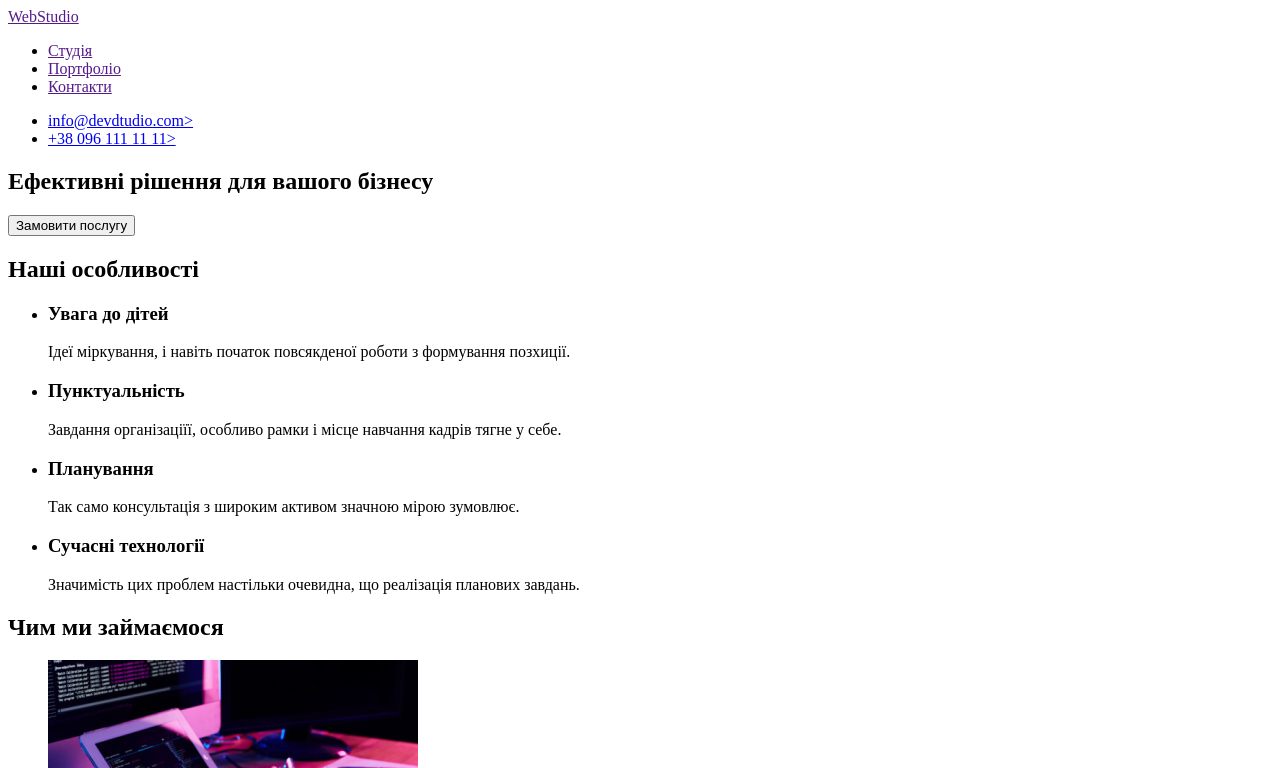
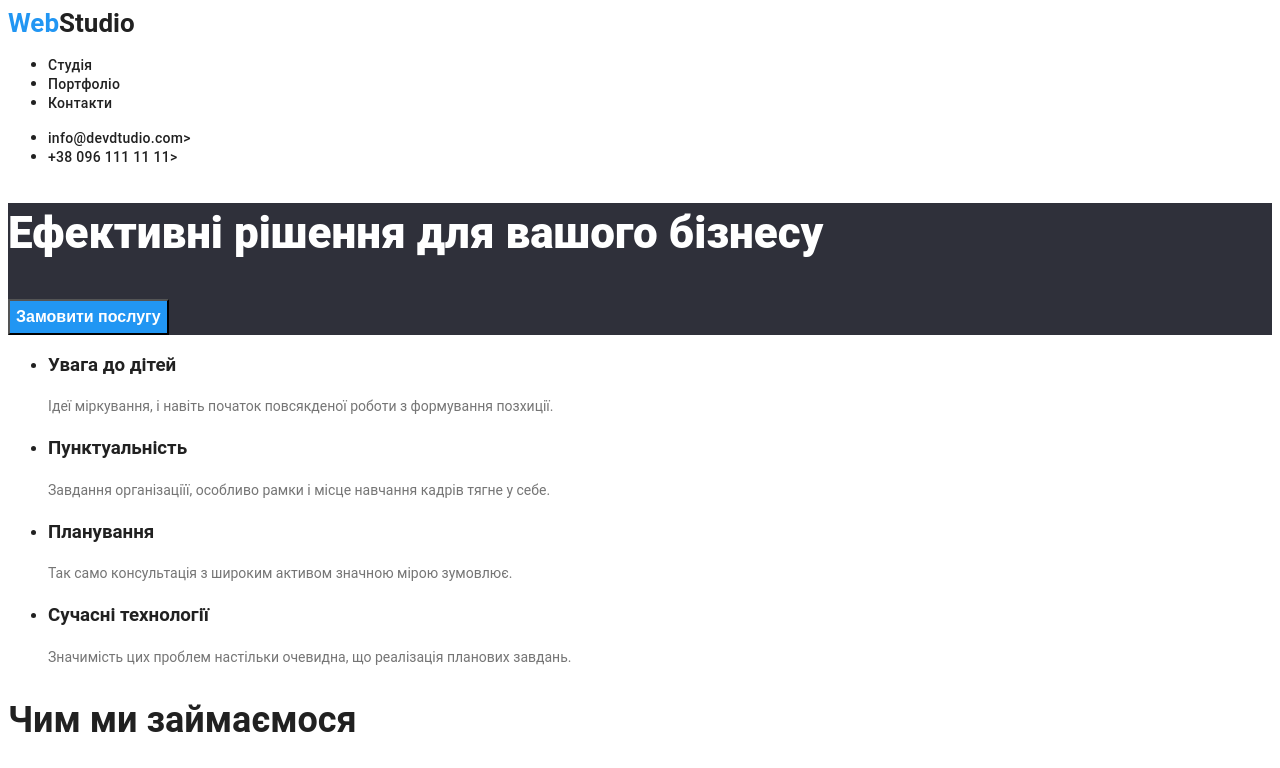
Before and after one commit to SergiyDezh/homework1, a plain HTML site: page index.html in a window 1280 px wide. Shown: the top 768 px of the page. Drawn offline with Linux system fonts and the light colour scheme.

Commit message:
update index html file

```diff
--- a/index.html
+++ b/index.html
@@ -2,62 +2,62 @@
 <html lang="uk">
 <head>
     <meta charset="UTF-8">
-    <meta http-equiv="X-UA-Copmatible" content="IE-edge">
+    <meta http-equiv="X-UA-Compatible" content="IE=edge">
     <meta name="viewport" content="width=device-width, initial-scale=1.0">
+    <link href="styles/style.css" rel="stylesheet" type="text/css">
     <title>Студія</title>
-    <link rel="stylesheet" href="./css/styles.css"/>
 </head>
-<body>
-<header>
+<body class="page">
+    <header class="link">
         <nav>
-    <a href="">WebStudio</a>
-    <ul>
-        <li><a href="">Студія</a></li>
-        <li><a href="">Портфоліо</a></li>
-        <li><a href="">Контакти</a></li>
+         <a href="./index.html" class="logo"><span class="logo-style">Web</span>Studio</a>
+         <ul class="site-nav">
+             <li><a href="" class="title">Студія</a></li>
+             <li><a href="" class="title">Портфоліо</a></li>
+             <li><a href="" class="title">Контакти</a></li>
          </ul>
      </nav>
-    <ul>
-        <li><a href="mailto:info@devdtudio.com">info@devdtudio.com></a></li>
-        <li><a href="tel:+380961111111">+38 096 111 11 11></a></li>
+         <ul class="site-nav">
+             <li><a href="mailto:info@devdtudio.com" class="title">info@devdtudio.com></a></li>
+             <li><a href="tel:+380961111111" class="title">+38 096 111 11 11></a></li>
          </ul>
      </header>
      <main>
-    <section>
-        <h1>Ефективні рішення для вашого бізнесу</h1>
-        <button type="button">Замовити послугу</button>
+         <section class="hero">
+             <h1 class="hero-title">Ефективні рішення для вашого бізнесу</h1>
+             <button class="button" type="button">Замовити послугу</button>
          </section>
-    <section>
-        <h2>Наші особливості</h2>
-        <ul>
+         <section class="section">
+             <h2 class="visually-hidden">Наші особливості</h2>
+             <ul class="feature-list">
                  <li>
-                <h3>Увага до дітей</h3>
-                <p>
+                     <h3 class="title">Увага до дітей</h3>
+                     <p class="text">
                          Ідеї міркування, і навіть початок повсякденої роботи з формування позхиції.
                      </p>
                  </li>
                  <li>
-                <h3>Пунктуальність</h3>
-                <p>
+                     <h3 class="title">Пунктуальність</h3>
+                     <p class="text">
                          Завдання організаціїї, особливо рамки і місце навчання кадрів тягне у себе.
                      </p>
                  </li>
                  <li>
-                <h3>Планування</h3>
-                <p>
+                     <h3 class="title">Планування</h3>
+                     <p class="text">
                          Так само консультація з широким активом значною мірою зумовлює.
                      </p>
                  </li>
                  <li>
-                <h3>Сучасні технології</h3>
-                <p>
+                     <h3 class="title">Сучасні технології</h3>
+                     <p class="text">
                          Значимість цих проблем настільки очевидна, що реалізація планових завдань.
                      </p>
                  </li>
              </ul>
          </section>
-    <section>
-        <h2>Чим ми займаємося</h2>
+         <section class="section">
+             <h2 class="section-title">Чим ми займаємося</h2>
              <ul>
                  <li>
                      <img
@@ -65,38 +65,38 @@
                      alt="Набір тексту на планшеті"
                      width="370"
                      height="294"
-                />
+                     >
                  </li>
                  <li>
                      <img
-                src="./images/img2.png"
+                     src="./images/img2.jpg"
                      alt="Укран ноутбука з макетами телефонів"
                      width="370"
                      height="294"
-                />
+                     >
                  </li>
                  <li>
                      <img
-                src="./images/img3.png"
+                     src="./images/img3.jpg"
                      alt="Екран планшету з вибором кольорів"
                      width="370"
                      height="294"
-                />
+                     >
                  </li>
              </ul>
          </section>
-    <section>
-        <h2>Наша команда</h2>
-        <ul>
+         <section class="section">
+             <h2 class="section-title">Наша команда</h2>
+             <ul class="post">
                  <li>
                      <img
                      src="./images/img4.jpg"
                      alt="Фото Ігора Демʼяненка"
                      width="270"
                      height="260"
-                />
-                <h3>Ігор Демʼяненко</h3>
-                <p>Product Desinger</p>
+                     >
+                     <h3 class="post-title">Ігор Демʼяненко</h3>
+                     <p class="text-title">Product Desinger</p>
                  </li>
                  <li>
                      <img
@@ -104,9 +104,9 @@
                      alt="Фото Ольги Рєпіної"
                      width="270"
                      height="260"
-                />
-                <h3>Ольга Рєпіна</h3>
-                <p>Frontend Developer</p>
+                     >
+                     <h3 class="post-title">Ольга Рєпіна</h3>
+                     <p class="text-title">Frontend Developer</p>
                  </li>
                  <li>
                      <img
@@ -114,9 +114,9 @@
                      alt="Фото Миколи Тарасова"
                      width="270"
                      height="260"
-                />
-                <h3>Микола Тарасов</h3>
-                <p>Marketing</p>
+                     >
+                     <h3 class="post-title">Микола Тарасов</h3>
+                     <p class="text-title">Marketing</p>
                  </li>
                  <li>
                      <img
@@ -124,20 +124,20 @@
                      alt="Фото Михайла Єрмакова"
                      width="270"
                      height="260"
-                />
-                <h3>Михайло Єрмаков</h3>
-                <p>UI Designer</p>
+                     >
+                     <h3 class="post-title">Михайло Єрмаков</h3>
+                     <p class="text-title">UI Designer</p>
                  </li>
              </ul>
          </section>
      </main>
-<footer>
-    <a href="">WebStudio</a>
+     <footer class="success">
+        <a href="./index.html" class="logo"><span class="logo-style">Web</span><span class="logo-item">Studio</span></a>
          <address>
-    <ul>
-        <li><a href="">м. Київ, пр-т Лесі Українки, 26</a></li>
-        <li><a href="mailto:info@devdtudio.com">info@devstudio.com</a></li>
-        <li><a href="tel:+380961111111">+38 096 111 11 11</a></li>
+         <ul class="site-nav">
+             <li><a href="" class="item">м. Київ, пр-т Лесі Українки, 26</a></li>
+             <li><a href="mailto:info@devdtudio.com" class="style">info@devstudio.com</a></li>
+             <li><a href="tel:+380961111111" class="style">+38 096 111 11 11</a></li>
          </ul>
      </address>
      </footer>
--- /dev/null
+++ b/styles/style.css
@@ -0,0 +1,128 @@
+.visually-hidden {
+    position: absolute;
+    white-space: nowrap;
+    width: 1px;
+    height: 1px;
+    overflow: hidden;
+    border: 0;
+    padding: 0;
+    clip: rect(0 0 0 0);
+    clip-path: inset(50%);
+    margin: -1px;
+}
+
+.page {
+    color: #212121;
+    font-family: 'roboto';
+}
+
+.link a {
+    color: #212121;
+    text-decoration: none;
+
+}
+
+.site-nav .title:hover,
+.site-nav .title:focus {
+    color: #2196F3;
+}
+.site-nav .title {
+    font-style: normal;
+        font-weight: 500;
+        font-size: 14px;
+        line-height: 16px;
+        letter-spacing: 0.02em;
+}
+
+
+.logo  {
+    color: #000000;
+    font-style: normal;
+        font-weight: 700;
+        font-size: 26px;
+        line-height: 31px;
+}
+
+.logo-style {
+    color: #2196F3;
+}
+
+
+.hero {
+    background-color: #2F303A;
+}
+.hero-title {
+    color: #ffffff;
+    font-style: normal;
+        font-weight: 900;
+        font-size: 44px;
+        line-height: 60px;
+}
+.button {
+    color: #ffffff;
+    background-color: #2196F3;
+    cursor: pointer;
+    font-style: normal;
+        font-weight: 700;
+        font-size: 16px;
+        line-height: 30px;
+}
+
+.section-title {
+    color: #212121;
+    font-style: normal;
+        font-weight: 700;
+        font-size: 36px;
+        line-height: 42px;
+}
+.feature-list .title {
+    color: #212121;
+}
+
+.feature-list .text {
+    color: #757575;
+        font-size: 14px;
+        line-height: 24px;
+}
+
+.post-title {
+    color: #212121;
+    font-style: normal;
+        font-weight: 500;
+        font-size: 16px;
+        line-height: 19px;
+}
+
+.text-title {
+    color: #757575;
+        font-size: 16px;
+        line-height: 19px;
+}
+
+.success {
+ background-color: #2F303A;
+}
+
+.success a {
+  text-decoration: none;
+}
+
+.logo-item {
+    color: #FFFFFF;
+ }
+
+ .site-nav .item {
+    color: #ffffff;
+    font-style: normal;
+        font-weight: 400;
+        font-size: 14px;
+        line-height: 24px;
+ }
+
+ .site-nav .style {
+    color: rgba(255, 255, 255, 0.6);
+    font-style: normal;
+        font-weight: 400;
+        font-size: 14px;
+        line-height: 24px;
+ }
```
Also changed, not shown: images/img2.jpg (added), images/img2.png (deleted), images/img3.jpg (added), images/img3.png (deleted), 2 other files. Lines whose indentation alone changed are shown as unchanged.
